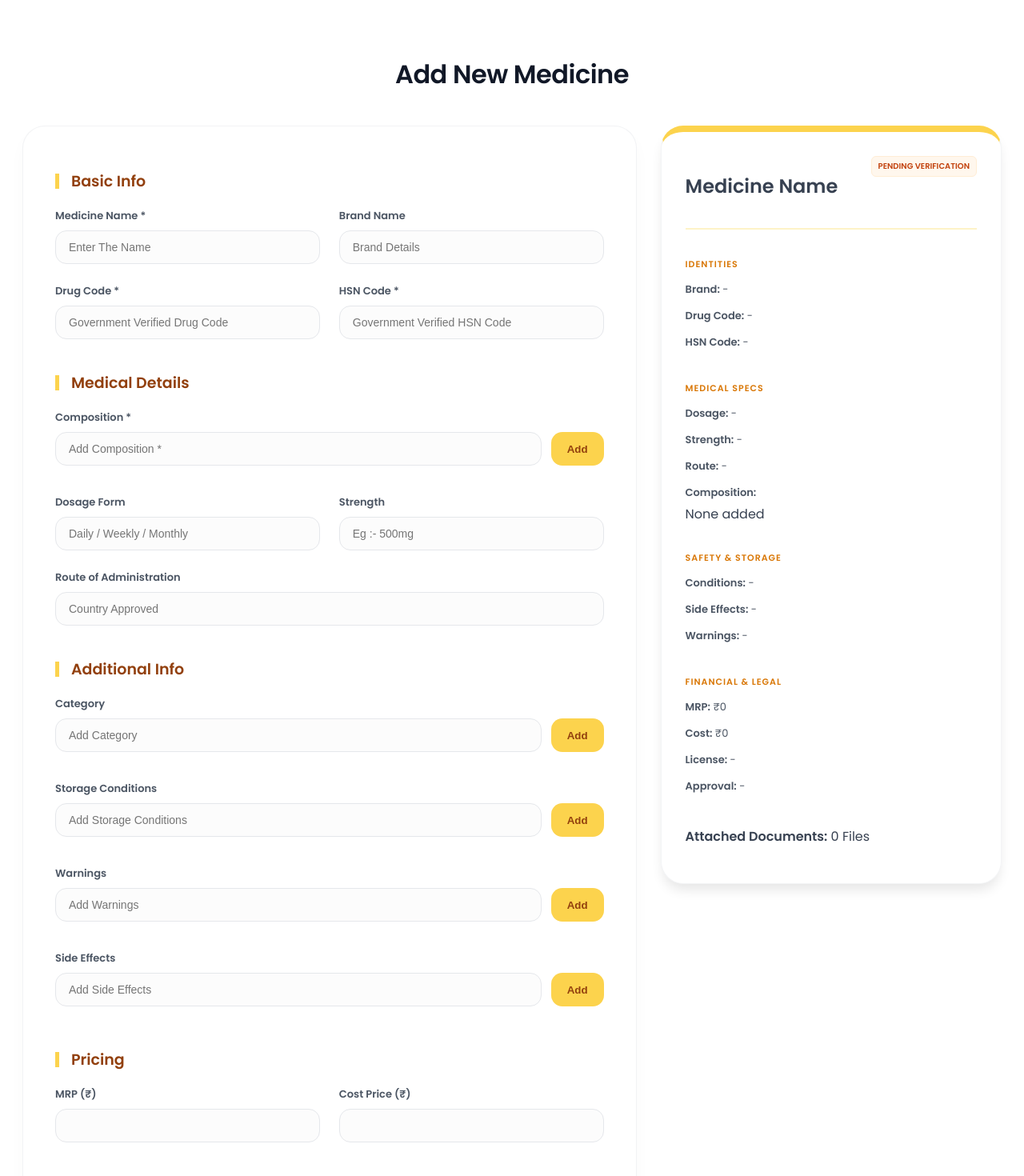
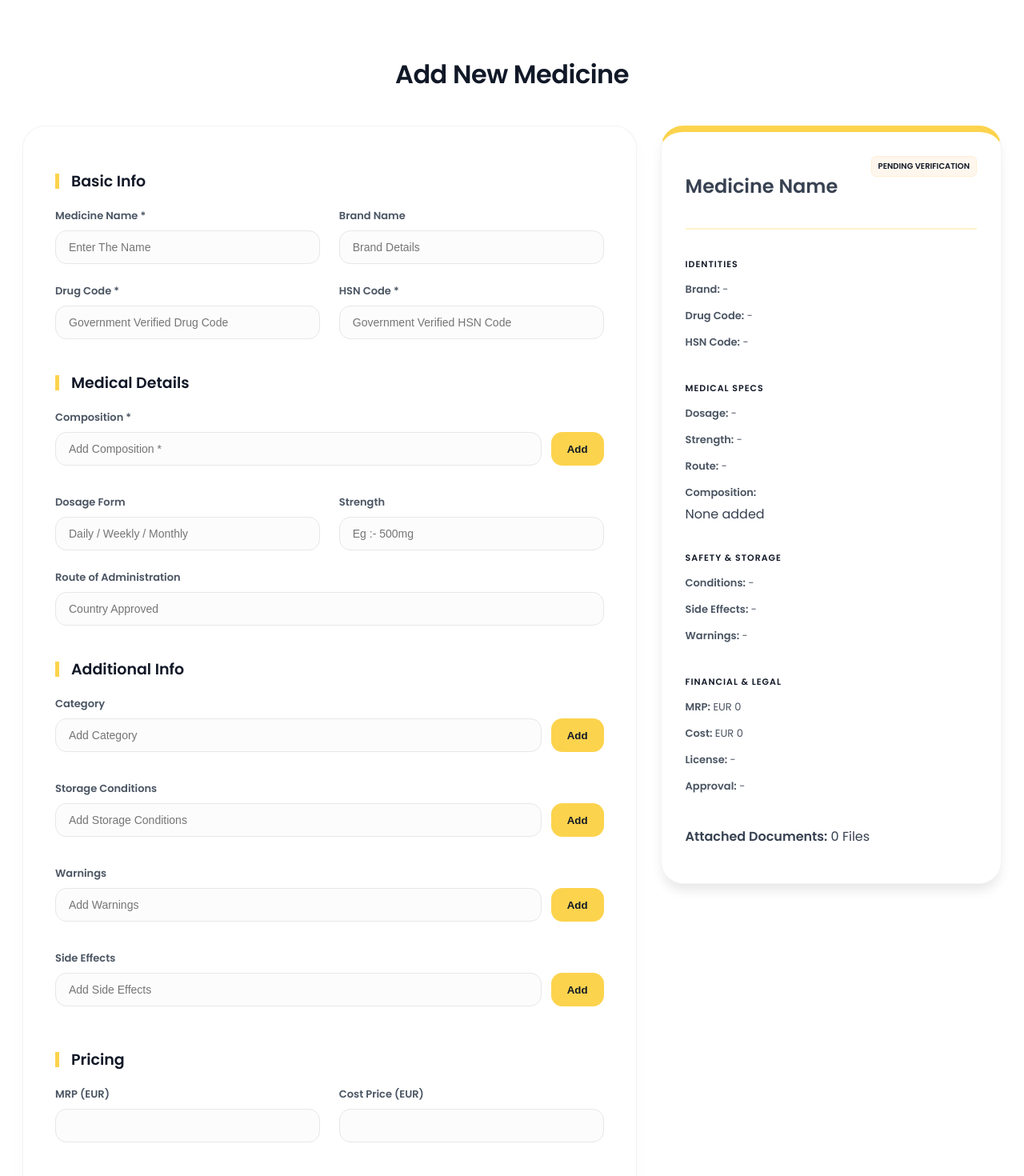
Before and after one commit to KejDhruv-Pharbit/Pharbit, a React (Vite) app in the folder Frontend/: page /Form in a window 1280 px wide. Shown: the top 1470 px of the page at 80% size. Built offline with nearby package versions, Linux system fonts and the light colour scheme.

Commit message:
DEBUGGING

```diff
--- a/Frontend/src/Components/MedicalForm.jsx
+++ b/Frontend/src/Components/MedicalForm.jsx
@@ -258,11 +258,11 @@ export default function MedicalForm() {
             <h3>Pricing</h3>
             <div className="form-grid">
               <div className="field">
-                <label>MRP (₹)</label>
+                <label>MRP (EUR)</label>
                 <input type="number" name="mrp" value={form.mrp} onChange={handleChange} />
               </div>
               <div className="field">
-                <label>Cost Price (₹)</label>
+                <label>Cost Price (EUR)</label>
                 <input type="number" name="cost_price" value={form.cost_price} onChange={handleChange} />
               </div>
             </div>
@@ -335,8 +335,8 @@ export default function MedicalForm() {
     <div className="preview-section">
       <h4>Financial & Legal</h4>
       <div className="preview-grid">
-        <p><b>MRP:</b> ₹{form.mrp || "0"}</p>
-        <p><b>Cost:</b> ₹{form.cost_price || "0"}</p>
+        <p><b>MRP:</b> EUR {form.mrp || "0"}</p>
+        <p><b>Cost:</b> EUR {form.cost_price || "0"}</p>
       </div>
       <p><b>License:</b> {form.manufacturing_license || "-"}</p>
       <p><b>Approval:</b> {form.approval_number || "-"}</p>
@@ -368,8 +368,8 @@ export default function MedicalForm() {
                   <h4>General & Pricing</h4>
                   <div className="data-row"><span className="label">Name</span><span className="value">{form.name}</span></div>
                   <div className="data-row"><span className="label">Brand</span><span className="value">{form.brand_name || "-"}</span></div>
-                  <div className="data-row"><span className="label">MRP</span><span className="value">₹{form.mrp}</span></div>
-                  <div className="data-row"><span className="label">Cost</span><span className="value">₹{form.cost_price}</span></div>
+                  <div className="data-row"><span className="label">MRP</span><span className="value">EUR {form.mrp}</span></div>
+                  <div className="data-row"><span className="label">Cost</span><span className="value">EUR {form.cost_price}</span></div>
                 </div>
 
                 {/* Section 2: Medical Details */}
--- a/Frontend/src/Styles/Components/MedicalForm.css
+++ b/Frontend/src/Styles/Components/MedicalForm.css
@@ -49,7 +49,7 @@ section h3 {
   font-size: 19px;
   font-weight: 600;
   margin-bottom: 24px;
-  color: #92400e;
+  color: #111827;
   border-left: 5px solid #fcd34d;
   padding-left: 15px;
   line-height: 1;
@@ -119,7 +119,7 @@ section h3 {
   border-radius: 14px;
   border: none;
   background: #fcd34d;
-  color: #92400e;
+  color: #111827;
   font-weight: 600;
   cursor: pointer;
   transition: all 0.2s;
@@ -143,7 +143,7 @@ section h3 {
   border-radius: 12px;
   font-size: 13px;
   font-weight: 500;
-  color: #92400e;
+  color: #111827;
   display: inline-flex;
   align-items: center;
   gap: 8px;
@@ -153,7 +153,7 @@ section h3 {
 .tag button {
   border: none;
   background: none;
-  color: #f59e0b;
+  color: #111827;
   font-size: 18px;
   cursor: pointer;
   line-height: 1;
@@ -170,7 +170,7 @@ section h3 {
   border-radius: 100px;
   border: 2px solid #fcd34d;
   background: rgba(252, 211, 77, 0.1);
-  color: #92400e;
+  color: #111827;
   font-weight: 600;
   font-size: 16px;
   cursor: pointer;
@@ -212,7 +212,7 @@ section h3 {
 
 .status-badge {
   background: #fff7ed;
-  color: #c2410c;
+  color: #111827;
   font-size: 10px;
   font-weight: 700;
   padding: 4px 8px;
@@ -225,7 +225,7 @@ section h3 {
   font-size: 11px;
   text-transform: uppercase;
   letter-spacing: 1px;
-  color: #d97706;
+  color: #111827;
   margin-bottom: 8px;
 }
 
@@ -242,7 +242,7 @@ section h3 {
   border-radius: 100px;
   font-size: 11px;
   margin: 4px 4px 0 0;
-  color: #92400e;
+  color: #111827;
 }
 
 /* ================= REVIEW MODAL ================= */
@@ -351,3 +351,4 @@ section h3 {
   .full-width { grid-column: span 1; }
   .medicine-form { padding: 25px; }
 }
+ .confirm-btn { background: #fcd34d; border: none; color: #111827; }
```
